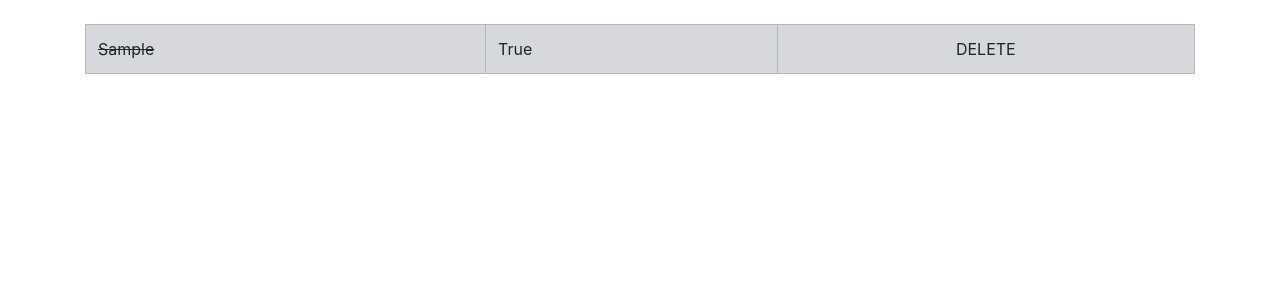
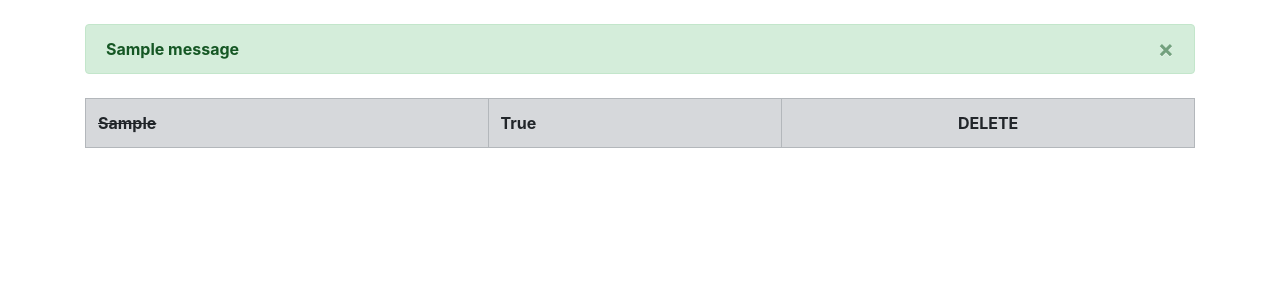
Before and after one commit to yo14/todoapp, a Django app: page / in a window 1280 px wide. Shown: the part 56-356 px from the top of the page. Run offline with Django 3.2, Linux system fonts and the light colour scheme; tables that the repository leaves empty hold one stand-in row (values such as "Sample post"); one stand-in notice (Sample message) is shown; some libraries are stand-ins or nearby versions.

Commit message:
Add a show message after insert a new data

```diff
--- a/myapp/todo_list/templates/todo_list/home.html
+++ b/myapp/todo_list/templates/todo_list/home.html
@@ -3,8 +3,20 @@
 {% block title %}Todo App{% endblock %}
 
 {% block content %}
+
+{% if messages %}
+    {% for message in messages %}
+        <div class="alert alert-success alert-dismissible fade show" role="alert">
+          <strong>{{ message }}
+          <button type="button" class="close" data-dismiss="alert" aria-label="Close">
+            <span aria-hidden="true">&times;</span>
+          </button>
+        </div>
+    {% endfor %}
+{% endif%}
+
     {% if all_items %}
-        <table class="table table-bordered">
+        <table class="table table-bordered mt-4">
         {% for item in all_items %}
             {% if item.completed %}
             <tr class="table-secondary">
--- a/myapp/todo_list/views.py
+++ b/myapp/todo_list/views.py
@@ -1,6 +1,7 @@
 from django.shortcuts import render
 from .models import List
 from .forms import ListForm
+from django.contrib import messages
 
 def home(request):
     if request.method == "POST":
@@ -9,6 +10,7 @@
         if form.is_valid():
             form.save()
             all_items = List.objects.all
+            messages.success(request, ('Item has been added to list!'))
             return render(request, 'todo_list/home.html', {'all_items': all_items})
     else:
         all_items = List.objects.all
```
